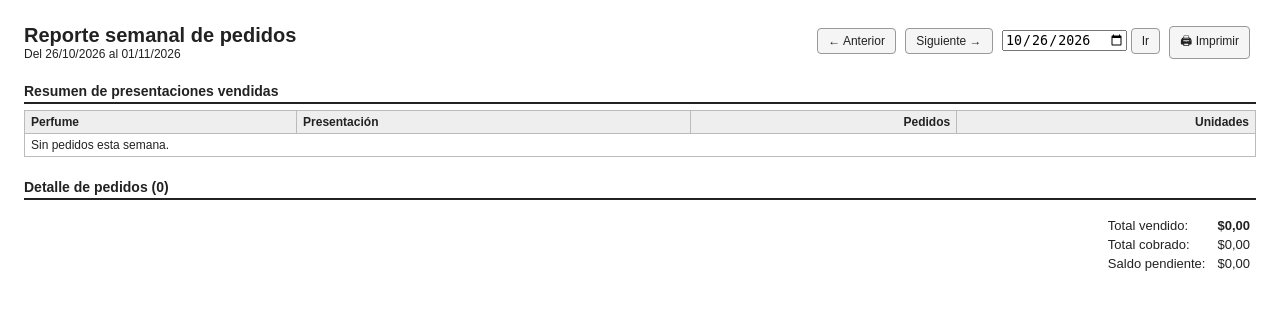
After one commit to axeljadr/perfumeria1, a Django app: page /apartados/reportes/semanal/ in a window 1280 px wide. The commit adds this page. Shown: the top 310 px of the page. Run offline with Django 5.2, Linux system fonts and the light colour scheme; the visitor is signed in with stand-in values (Sample User, id 1); data that the repository does not hold is empty.

Commit message:
feat: resumen de ventas de perfumes

```diff
--- a/apartados/urls.py
+++ b/apartados/urls.py
@@ -4,14 +4,24 @@ from . import views
 app_name = 'apartados'
 
 urlpatterns = [
-    path('apartados/',                        views.lista_pedidos,    name='lista_pedidos'),
-    path('apartados/nuevo/',                  views.crear_pedido,     name='crear'),
-    path('api/presentaciones/buscar/',views.buscar_presentaciones,    name='buscar_presentaciones'),
-    path('apartados/<int:pk>/',               views.detalle_pedido,   name='detalle'),
-    path('apartados/<int:pk>/pago/',          views.registrar_pago,   name='registrar_pago'),
-    path('apartados/<int:pk>/estado/',        views.cambiar_estado,   name='cambiar_estado'),
-    path('apartados/pago/<int:pk>/eliminar/', views.eliminar_pago,    name='eliminar_pago'),
-    path('pedidos/<int:pk>/liquidar/', views.liquidar_pedido, name='liquidar_pedido'),
+    path("apartados/", views.lista_pedidos, name="lista_pedidos"),
+    path("apartados/nuevo/", views.crear_pedido, name="crear"),
+    path(
+        "api/presentaciones/buscar/",
+        views.buscar_presentaciones,
+        name="buscar_presentaciones",
+    ),
+    path("apartados/<int:pk>/", views.detalle_pedido, name="detalle"),
+    path("apartados/<int:pk>/pago/", views.registrar_pago, name="registrar_pago"),
+    path("apartados/<int:pk>/estado/", views.cambiar_estado, name="cambiar_estado"),
+    path(
+        "apartados/pago/<int:pk>/eliminar/", views.eliminar_pago, name="eliminar_pago"
+    ),
+    path("pedidos/<int:pk>/liquidar/", views.liquidar_pedido, name="liquidar_pedido"),
     path("pedido/<uuid:token>/", views.pedido_publico, name="pedido_publico"),
-    path('<int:pk>/eliminar/', views.eliminar_pedido, name='eliminar_pedido'),
+    path("<int:pk>/eliminar/", views.eliminar_pedido, name="eliminar_pedido"),
+    path(
+        "reportes/mas-vendidas/", views.presentaciones_mas_vendidas, name="mas_vendidas"
+    ),
+    path("reportes/semanal/", views.reporte_semanal, name="reporte_semanal"),
 ]
--- a/apartados/views.py
+++ b/apartados/views.py
@@ -306,3 +306,132 @@ def eliminar_pedido(request, pk):
         return redirect('apartados:lista_pedidos')
 
     return redirect('apartados:detalle', pk=pedido.pk)
+
+from datetime import date, timedelta
+
+from django.contrib.admin.views.decorators import staff_member_required
+from django.db.models import Count, Sum, F, DecimalField
+from django.shortcuts import render
+from django.utils import timezone
+
+from .models import PedidoApartado, PedidoApartadoItem
+
+
+def _parse_fecha(valor, default):
+    try:
+        return date.fromisoformat(valor)
+    except (TypeError, ValueError):
+        return default
+
+
+@staff_member_required
+def presentaciones_mas_vendidas(request):
+    hoy = timezone.localdate()
+    fecha_fin = _parse_fecha(request.GET.get("fecha_fin"), hoy)
+    fecha_inicio = _parse_fecha(
+        request.GET.get("fecha_inicio"), hoy - timedelta(days=30)
+    )
+    tipo = request.GET.get("tipo", "")
+    incluir_abiertos = request.GET.get("incluir_abiertos") == "1"
+
+    items = PedidoApartadoItem.objects.filter(
+        pedido__fecha_creacion__date__range=(fecha_inicio, fecha_fin),
+    ).exclude(pedido__estado="cancelado")
+
+    # Por defecto solo cuenta pedidos con venta real (liquidado / entregado)
+    if not incluir_abiertos:
+        items = items.filter(pedido__estado__in=["liquidado", "entregado"])
+
+    if tipo:
+        items = items.filter(presentacion__tipo=tipo)
+
+    ranking = (
+        items.values(
+            "presentacion_id",
+            "presentacion__perfume__marca",
+            "presentacion__perfume__nombre",
+            "presentacion__tipo",
+            "presentacion__volumen_ml",
+        )
+        .annotate(
+            veces_en_pedidos=Count("pedido", distinct=True),
+            unidades=Sum("cantidad"),
+            ingresos=Sum(
+                F("cantidad") * F("precio_unitario"),
+                output_field=DecimalField(),
+            ),
+        )
+        .order_by("-unidades", "-veces_en_pedidos")
+    )
+
+    return render(
+        request,
+        "apartados/mas_vendidas.html",
+        {
+            "ranking": ranking,
+            "fecha_inicio": fecha_inicio,
+            "fecha_fin": fecha_fin,
+            "tipo": tipo,
+            "incluir_abiertos": incluir_abiertos,
+            "tipos": [
+                ("decant", "Decant"),
+                ("original", "Tamaño Original"),
+                ("set", "Set"),
+                ("miniatura", "Miniatura"),
+                ("otro", "Otro"),
+            ],
+        },
+    )
+
+
+@staff_member_required
+def reporte_semanal(request):
+    hoy = timezone.localdate()
+    referencia = _parse_fecha(request.GET.get("fecha"), hoy)
+    lunes = referencia - timedelta(days=referencia.weekday())
+    domingo = lunes + timedelta(days=6)
+
+    pedidos = (
+        PedidoApartado.objects.filter(fecha_creacion__date__range=(lunes, domingo))
+        .exclude(estado="cancelado")
+        .prefetch_related("items__presentacion__perfume", "pagos")
+        .order_by("fecha_creacion")
+    )
+
+    total_semana = 0
+    pagado_semana = 0
+    for p in pedidos:
+        items = list(p.items.all())  # usa el prefetch, sin queries extra
+        p.total_calc = sum(i.precio_unitario * i.cantidad for i in items)
+        p.pagado_calc = sum(pg.monto for pg in p.pagos.all())
+        p.saldo_calc = p.total_calc - p.pagado_calc
+        total_semana += p.total_calc
+        pagado_semana += p.pagado_calc
+
+    resumen = (
+        PedidoApartadoItem.objects.filter(pedido__in=pedidos)
+        .values(
+            "presentacion__perfume__marca",
+            "presentacion__perfume__nombre",
+            "presentacion__tipo",
+            "presentacion__volumen_ml",
+        )
+        .annotate(unidades=Sum("cantidad"), pedidos=Count("pedido", distinct=True))
+        .order_by("-unidades")
+    )
+
+    return render(
+        request,
+        "apartados/reporte_semanal.html",
+        {
+            "pedidos": pedidos,
+            "resumen": resumen,
+            "lunes": lunes,
+            "domingo": domingo,
+            "semana_anterior": lunes - timedelta(days=7),
+            "semana_siguiente": lunes + timedelta(days=7),
+            "total_semana": total_semana,
+            "pagado_semana": pagado_semana,
+            "saldo_semana": total_semana - pagado_semana,
+        },
+    )
--- a/templates/apartados/lista.html
+++ b/templates/apartados/lista.html
@@ -16,6 +16,8 @@
         </div>
         <div class="cotizacion-acciones">
             <a href="{% url 'apartados:crear' %}" class="btn-primary">Nuevo pedido</a>
+            <a href="{% url 'apartados:mas_vendidas' %}" class="btn-primary">Presentaciones más vendidas</a>
+            <a href="{% url 'apartados:reporte_semanal' %}" class="btn-primary">Reporte semanal</a>
         </div>
     </div>
 
--- /dev/null
+++ b/templates/apartados/reporte_semanal.html
@@ -0,0 +1,100 @@
+<!DOCTYPE html>
+<html lang="es">
+<head>
+<meta charset="UTF-8">
+<title>Reporte semanal {{ lunes|date:"d/m/Y" }} - {{ domingo|date:"d/m/Y" }}</title>
+<style>
+  body { font-family: Arial, sans-serif; font-size: 12px; color: #222; margin: 24px; }
+  h1 { font-size: 20px; margin: 0; }
+  h2 { font-size: 14px; margin: 22px 0 6px; border-bottom: 2px solid #222; padding-bottom: 3px; }
+  .barra { display: flex; justify-content: space-between; align-items: center; margin-bottom: 14px; }
+  .nav a, .nav button { margin-right: 6px; padding: 5px 10px; border: 1px solid #999;
+        background: #f5f5f5; text-decoration: none; color: #222; border-radius: 4px; cursor: pointer; font-size: 12px; }
+  table { width: 100%; border-collapse: collapse; margin-bottom: 6px; }
+  th, td { border: 1px solid #bbb; padding: 4px 6px; text-align: left; }
+  th { background: #eee; }
+  .r { text-align: right; }
+  .pedido { page-break-inside: avoid; margin-bottom: 14px; }
+  .pedido-head { background: #222; color: #fff; padding: 5px 8px; display: flex; justify-content: space-between; }
+  .totales { margin-top: 16px; font-size: 13px; }
+  .totales td { border: none; padding: 2px 6px; }
+  @media print {
+    .no-print { display: none !important; }
+    body { margin: 0; }
+  }
+</style>
+</head>
+<body>
+
+<div class="barra">
+  <div>
+    <h1>Reporte semanal de pedidos</h1>
+    <div>Del {{ lunes|date:"d/m/Y" }} al {{ domingo|date:"d/m/Y" }}</div>
+  </div>
+  <div class="nav no-print">
+    <a href="?fecha={{ semana_anterior|date:'Y-m-d' }}">← Anterior</a>
+    <a href="?fecha={{ semana_siguiente|date:'Y-m-d' }}">Siguiente →</a>
+    <form method="get" style="display:inline">
+      <input type="date" name="fecha" value="{{ lunes|date:'Y-m-d' }}">
+      <button type="submit">Ir</button>
+    </form>
+    <button onclick="window.print()">🖨 Imprimir</button>
+  </div>
+</div>
+
+<h2>Resumen de presentaciones vendidas</h2>
+<table>
+  <thead><tr><th>Perfume</th><th>Presentación</th><th class="r">Pedidos</th><th class="r">Unidades</th></tr></thead>
+  <tbody>
+  {% for r in resumen %}
+    <tr>
+      <td>{{ r.presentacion__perfume__marca }} — {{ r.presentacion__perfume__nombre }}</td>
+      <td>{{ r.presentacion__tipo|capfirst }} {{ r.presentacion__volumen_ml }} ml</td>
+      <td class="r">{{ r.pedidos }}</td>
+      <td class="r"><strong>{{ r.unidades }}</strong></td>
+    </tr>
+  {% empty %}
+    <tr><td colspan="4">Sin pedidos esta semana.</td></tr>
+  {% endfor %}
+  </tbody>
+</table>
+
+<h2>Detalle de pedidos ({{ pedidos|length }})</h2>
+{% for p in pedidos %}
+<div class="pedido">
+  <div class="pedido-head">
+    <span><strong>{{ p.folio }}</strong> — {{ p.cliente_nombre }}
+      {% if p.cliente_telefono %}· {{ p.cliente_telefono }}{% endif %}</span>
+    <span>{{ p.fecha_creacion|date:"d/m/Y" }} · {{ p.get_estado_display }}</span>
+  </div>
+  <table>
+    <thead><tr><th>Producto</th><th class="r">Cant.</th><th class="r">Precio</th><th class="r">Subtotal</th></tr></thead>
+    <tbody>
+    {% for i in p.items.all %}
+      <tr>
+        <td>{{ i.presentacion.perfume.marca }} — {{ i.presentacion.perfume.nombre }}
+            ({{ i.presentacion.get_tipo_display }} {{ i.presentacion.volumen_ml }} ml)</td>
+        <td class="r">{{ i.cantidad }}</td>
+        <td class="r">${{ i.precio_unitario }}</td>
+        <td class="r">${{ i.subtotal }}</td>
+      </tr>
+    {% endfor %}
+    </tbody>
+    <tfoot>
+      <tr><td colspan="3" class="r"><strong>Total</strong></td><td class="r">${{ p.total_calc|floatformat:2 }}</td></tr>
+      <tr><td colspan="3" class="r">Pagado</td><td class="r">${{ p.pagado_calc|floatformat:2 }}</td></tr>
+      <tr><td colspan="3" class="r">Saldo</td><td class="r">${{ p.saldo_calc|floatformat:2 }}</td></tr>
+    </tfoot>
+  </table>
+  {% if p.notas %}<small>Notas: {{ p.notas }}</small>{% endif %}
+</div>
+{% endfor %}
+
+<table class="totales" style="width:auto; margin-left:auto;">
+  <tr><td>Total vendido:</td><td class="r"><strong>${{ total_semana|floatformat:2 }}</strong></td></tr>
+  <tr><td>Total cobrado:</td><td class="r">${{ pagado_semana|floatformat:2 }}</td></tr>
+  <tr><td>Saldo pendiente:</td><td class="r">${{ saldo_semana|floatformat:2 }}</td></tr>
+</table>
+
+</body>
+</html>
--- a/templates/contabilidad/base_contabilidad.html
+++ b/templates/contabilidad/base_contabilidad.html
@@ -206,6 +206,12 @@
                     <i class="fas fa-cog"></i> Configuración
                 </a>
             </li>
+            <li class="nav-item">
+                <a class="nav-link {% if 'configuracion' == request.resolver_match.url_name %}active{% endif %}"
+                   href="{% url 'apartados:mas_vendidas' %}">
+                    <i class="fas fa-cog"></i> ventas semanales
+                </a>
+            </li>
         </ul>
     </div>
 
```
Also changed, not shown: templates/apartados/mas_vendidas.html (added, +74 -0 lines).
